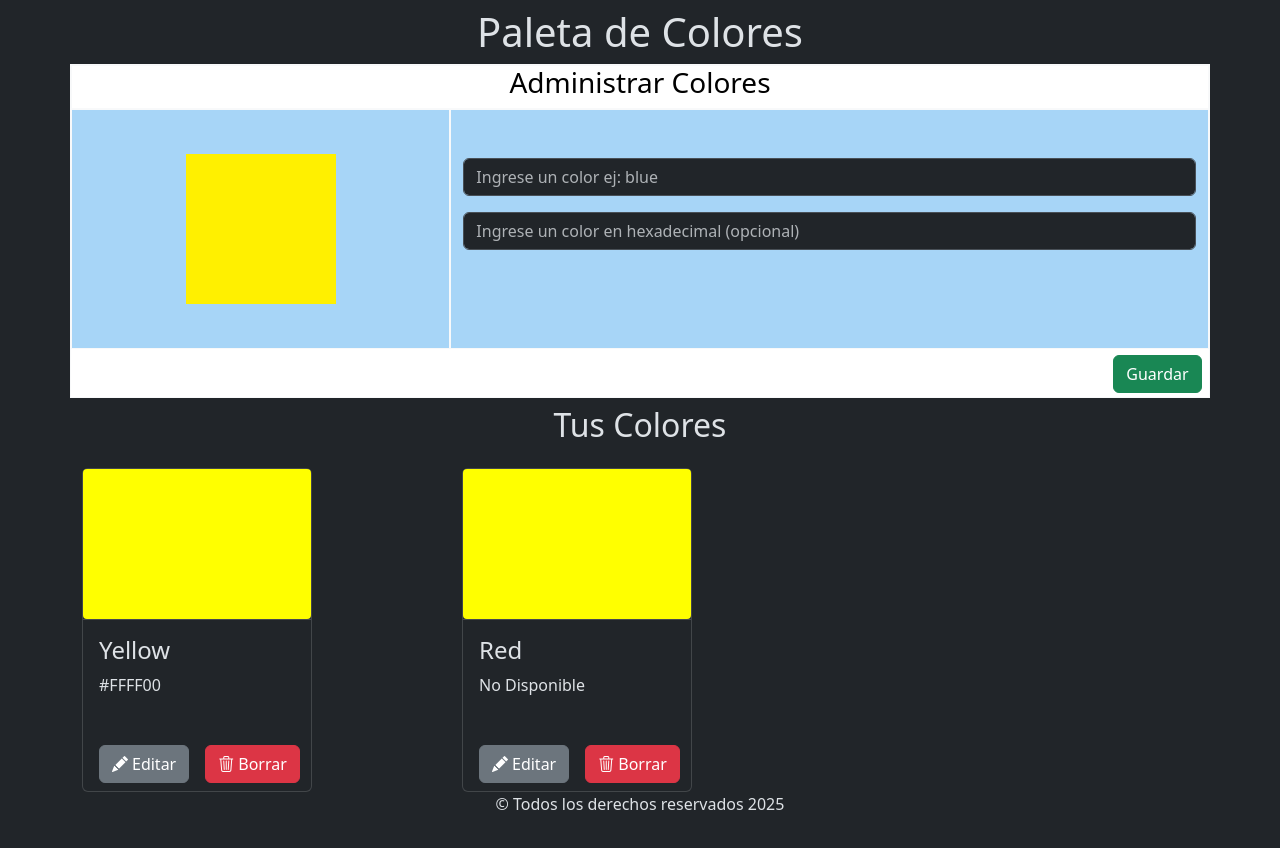
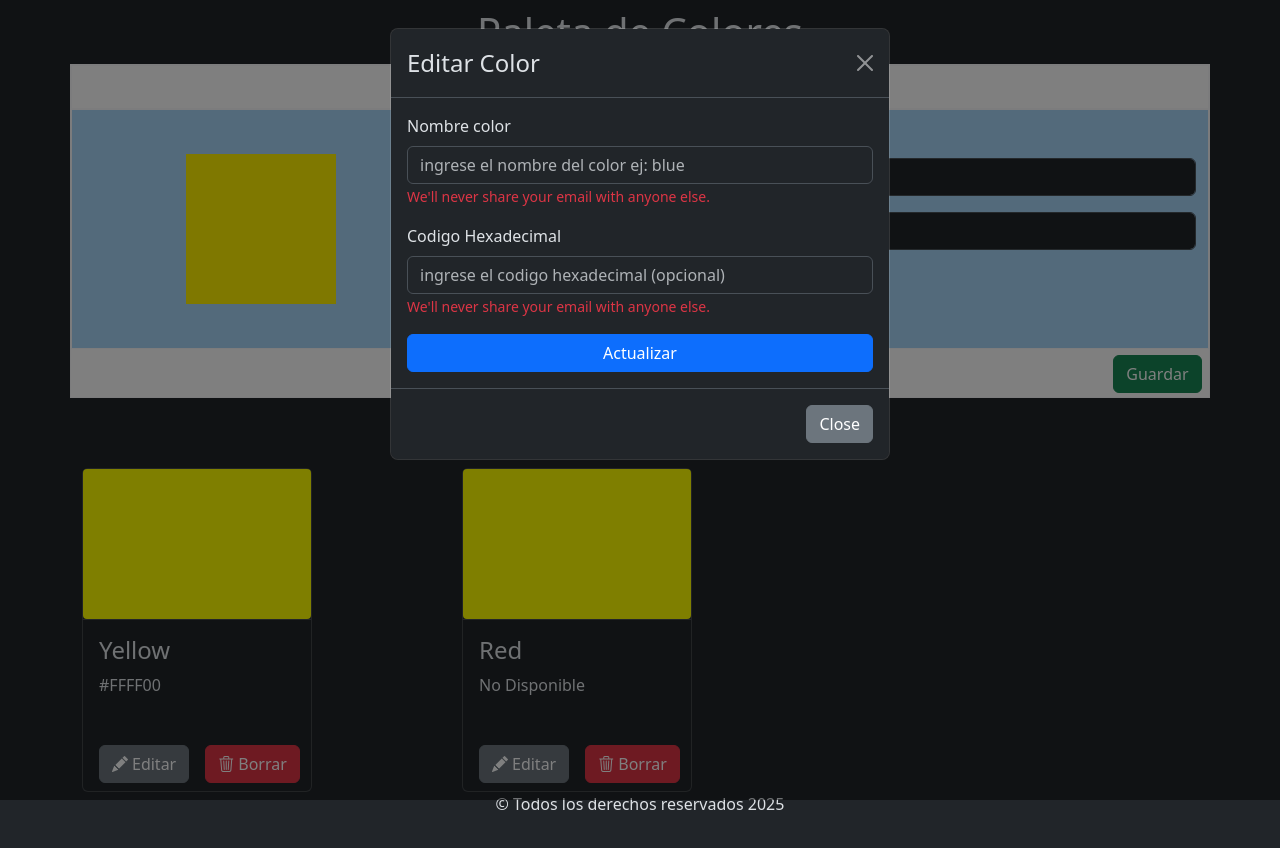
Before and after one commit to RoblesLuis2212/paletaColoresBackendFront, a React (Vite) app: page / in a window 1280 px wide. Built offline with nearby package versions, Linux system fonts and the light colour scheme.

Commit message:
Se agrego una ventana modal para editar el color

```diff
--- a/src/components/Cards.jsx
+++ b/src/components/Cards.jsx
@@ -2,7 +2,7 @@ import React from 'react';
 import Button from 'react-bootstrap/Button';
 import Card from 'react-bootstrap/Card';
 
-const Cards = ({ color, codigo }) => {
+const Cards = ({ color, codigo, handleShow }) => {
     return (
         <Card style={{ width: '230px' }} className='mt-3 h-100'>
             <Card.Header className='p-0'>
@@ -13,7 +13,7 @@ const Cards = ({ color, codigo }) => {
                 <p>{codigo ? codigo : "No Disponible"}</p>
             </Card.Body>
             <div className='mb-2'>
-                <Button variant='secondary' className='me-3 ms-3'>
+                <Button variant='secondary' className='me-3 ms-3' onClick={() => handleShow()}>
                     <i className="bi bi-pencil-fill me-1"></i>
                     Editar
                 </Button>
--- a/src/components/ContainerCards.jsx
+++ b/src/components/ContainerCards.jsx
@@ -1,20 +1,28 @@
-import React from 'react';
+import React, { use, useState } from 'react';
 import Cards from './Cards';
+import ModalEditarColor from './ModalEditarColor';
 
 const ContainerCards = () => {
+    const [show, setShow] = useState(true);
+
+    const handleClose = () => setShow(false);
+    const handleShow = () => setShow(true);
+
+
     return (
         <>
             <h2 className='text-center mt-2'>Tus Colores</h2>
             <section className='container mt-2'>
                 <div className="row">
                     <div className="col-12 col-md-4">
-                        <Cards color="Yellow" codigo="#FFFF00"></Cards>
+                        <Cards color="Yellow" codigo="#FFFF00" handleShow={handleShow}></Cards>
                     </div>
                     <div className="col-12 col-md-4">
                         <Cards color="Red" codigo=""></Cards>
                     </div>
                 </div>
             </section>
+            <ModalEditarColor show={show} handleClose={handleClose} handleShow={handleShow}></ModalEditarColor>
         </>
     );
 };
--- /dev/null
+++ b/src/components/ModalEditarColor.jsx
@@ -0,0 +1,42 @@
+import React from 'react';
+import Button from 'react-bootstrap/Button';
+import Modal from 'react-bootstrap/Modal';
+import Form from 'react-bootstrap/Form';
+
+const ModalEditarColor = ({ show, handleClose }) => {
+    return (
+        <Modal show={show} onHide={handleClose}>
+            <Modal.Header closeButton>
+                <Modal.Title>Editar Color</Modal.Title>
+            </Modal.Header>
+            <Modal.Body>
+                <Form>
+                    <Form.Group className="mb-3" controlId="formBasicEmail">
+                        <Form.Label>Nombre color</Form.Label>
+                        <Form.Control type="text" placeholder="ingrese el nombre del color ej: blue" />
+                        <Form.Text className="text-danger">
+                            We'll never share your email with anyone else.
+                        </Form.Text>
+                    </Form.Group>
+                    <Form.Group className="mb-3" controlId="formBasicEmail">
+                        <Form.Label>Codigo Hexadecimal</Form.Label>
+                        <Form.Control type="text" placeholder="ingrese el codigo hexadecimal (opcional)" />
+                        <Form.Text className="text-danger">
+                            We'll never share your email with anyone else.
+                        </Form.Text>
+                    </Form.Group>
+                    <Button variant="primary" type="submit" className='w-100'>
+                        Actualizar
+                    </Button>
+                </Form>
+            </Modal.Body>
+            <Modal.Footer>
+                <Button variant="secondary" onClick={handleClose}>
+                    Close
+                </Button>
+            </Modal.Footer>
+        </Modal>
+    );
+};
+
+export default ModalEditarColor;
```
